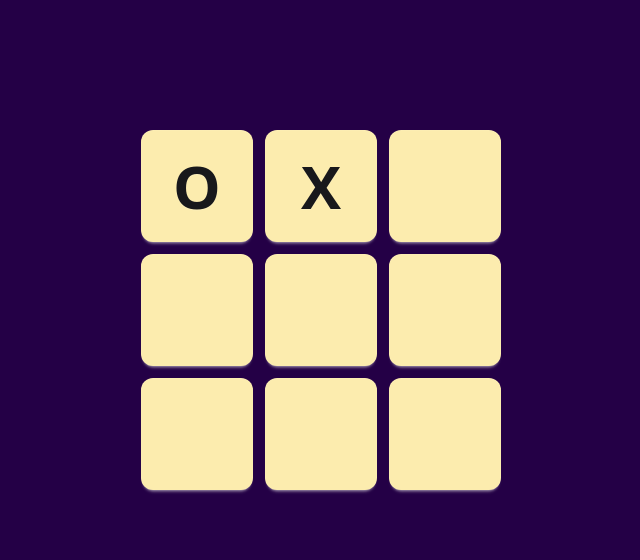
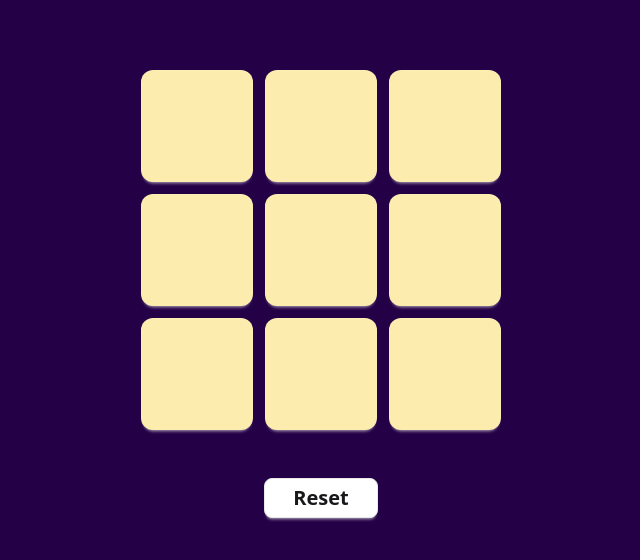
Before and after one commit to tausifislamsheik/Tic-Tac-Toe, a plain HTML site: page index.html in a window 1280 px wide. Shown: the part 98-658 px from the top of the page, without its empty margins (319-959 px from the left). Drawn offline with nearby package versions, Linux system fonts and the light colour scheme.

Commit message:
Reset button added

```diff
--- a/JS/scripts.js
+++ b/JS/scripts.js
@@ -4,15 +4,15 @@ const mainContainer = () =>{
     div.classList = 'mx-auto w-90 h-90 gap-3 grid grid-cols-3 text-white'
     div.innerHTML = `
 
-        <button class='btn h-28 text-6xl rounded-xl border-none bg-[#fcecae]'>O</button>
-        <button class='btn h-28 text-6xl rounded-xl border-none bg-[#fcecae]'>X</button>
-        <button class='btn h-28 text-6xl rounded-xl border-none bg-[#fcecae]'></button>
-        <button class='btn h-28 text-6xl rounded-xl border-none bg-[#fcecae]'></button>
-        <button class='btn h-28 text-6xl rounded-xl border-none bg-[#fcecae]'></button>
-        <button class='btn h-28 text-6xl rounded-xl border-none bg-[#fcecae]'></button>
-        <button class='btn h-28 text-6xl rounded-xl border-none bg-[#fcecae]'></button>
-        <button class='btn h-28 text-6xl rounded-xl border-none bg-[#fcecae]'></button>
-        <button class='btn h-28 text-6xl rounded-xl border-none bg-[#fcecae]'></button>
+        <button class='btn box h-28 text-6xl text-red-800 rounded-xl border-none bg-[#fcecae]'></button>
+        <button class='btn box h-28 text-6xl text-red-800 rounded-xl border-none bg-[#fcecae]'></button>
+        <button class='btn box h-28 text-6xl text-red-800 rounded-xl border-none bg-[#fcecae]'></button>
+        <button class='btn box h-28 text-6xl text-red-800 rounded-xl border-none bg-[#fcecae]'></button>
+        <button class='btn box h-28 text-6xl text-red-800 rounded-xl border-none bg-[#fcecae]'></button>
+        <button class='btn box h-28 text-6xl text-red-800 rounded-xl border-none bg-[#fcecae]'></button>
+        <button class='btn box h-28 text-6xl text-red-800 rounded-xl border-none bg-[#fcecae]'></button>
+        <button class='btn box h-28 text-6xl text-red-800 rounded-xl border-none bg-[#fcecae]'></button>
+        <button class='btn box h-28 text-6xl text-red-800 rounded-xl border-none bg-[#fcecae]'></button>
     `;
     container.appendChild(div);
 };
--- a/index.html
+++ b/index.html
@@ -16,7 +16,11 @@
     <header>
         <h1 class="text-center text-5xl font-semibold pt-10 text-white">Tic Tac Toe</h1>
     </header>
-    <main id="main-container" class="flex items-center h-[80%]">
+    <main>
+        <section id="main-container" class="mt-20"></section>
+        <section class="text-center mt-12">
+            <button class="btn text-xl bg-white px-7 py-4 rounded-lg font-semibold">Reset</button>
+        </section>
     </main>
 </body>
 </html>
```
